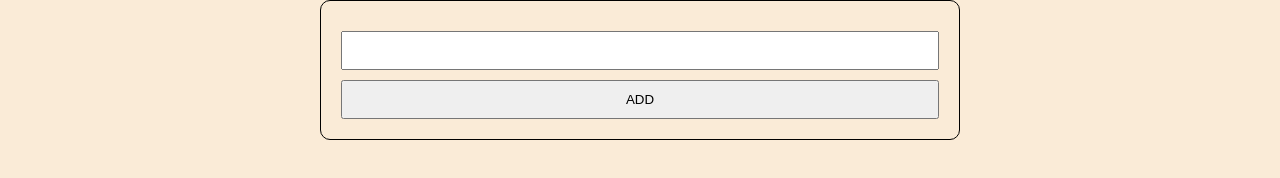
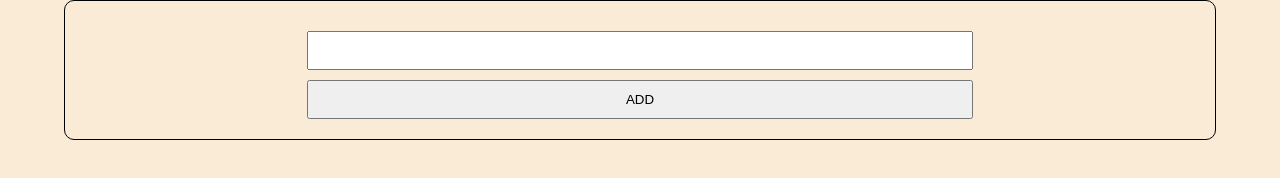
Before and after one commit to rko0211/TO-DO-LIST, a plain HTML site: page index.html in a window 1280 px wide. Drawn offline with Linux system fonts and the light colour scheme.

Commit message:
Update the TO-DO-LIST

```diff
--- a/styles.css
+++ b/styles.css
@@ -21,7 +21,7 @@ body {
 .box {
   border: 1px solid black;
   border-radius: 10px;
-  width: 50%;
+  width: 90%;
   text-align: center;
   padding: 20px;
   margin: auto;
@@ -30,7 +30,7 @@ body {
 
 input,
 button {
-  width: 100%;
+  width: 60%;
   position: relative;
   margin-top: 10px;
   padding: 10px;
```
